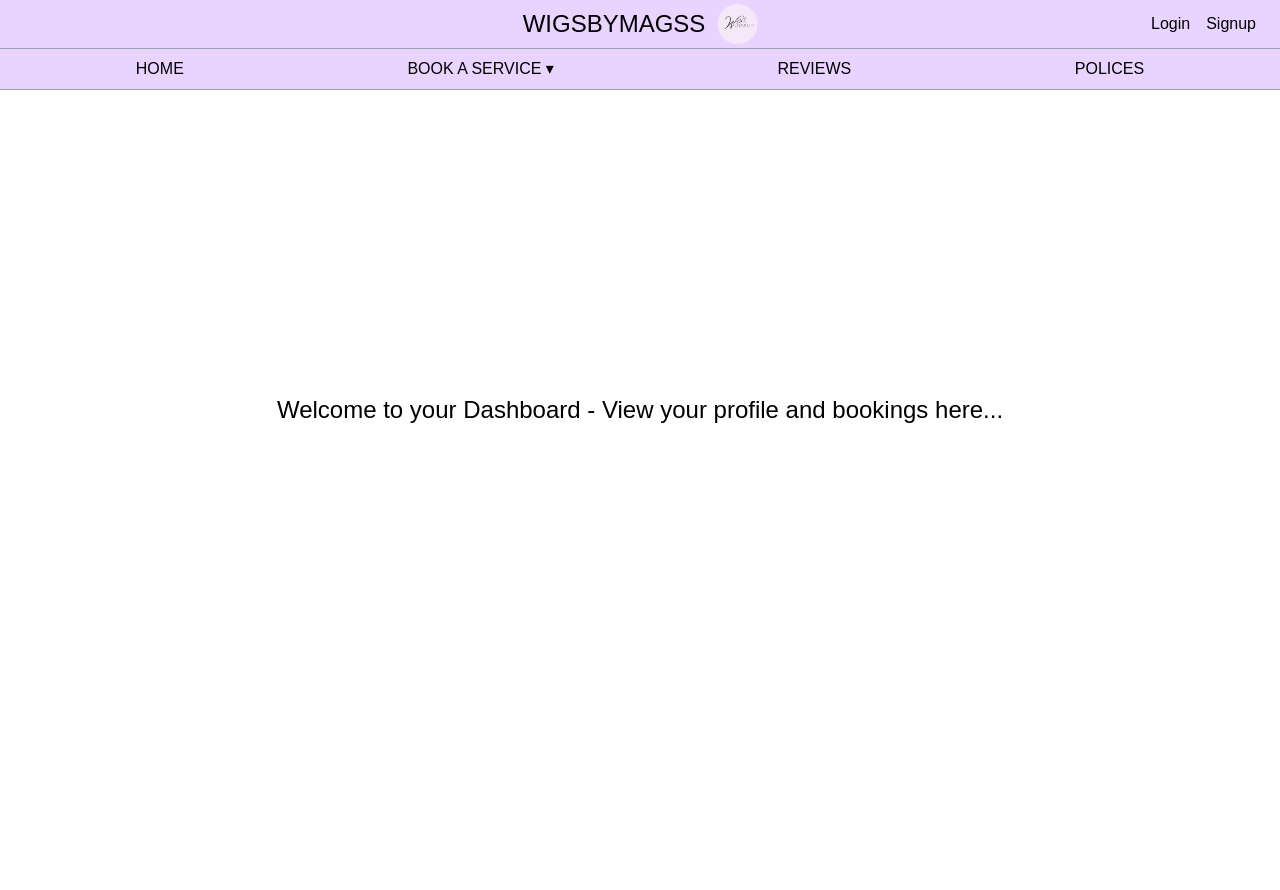
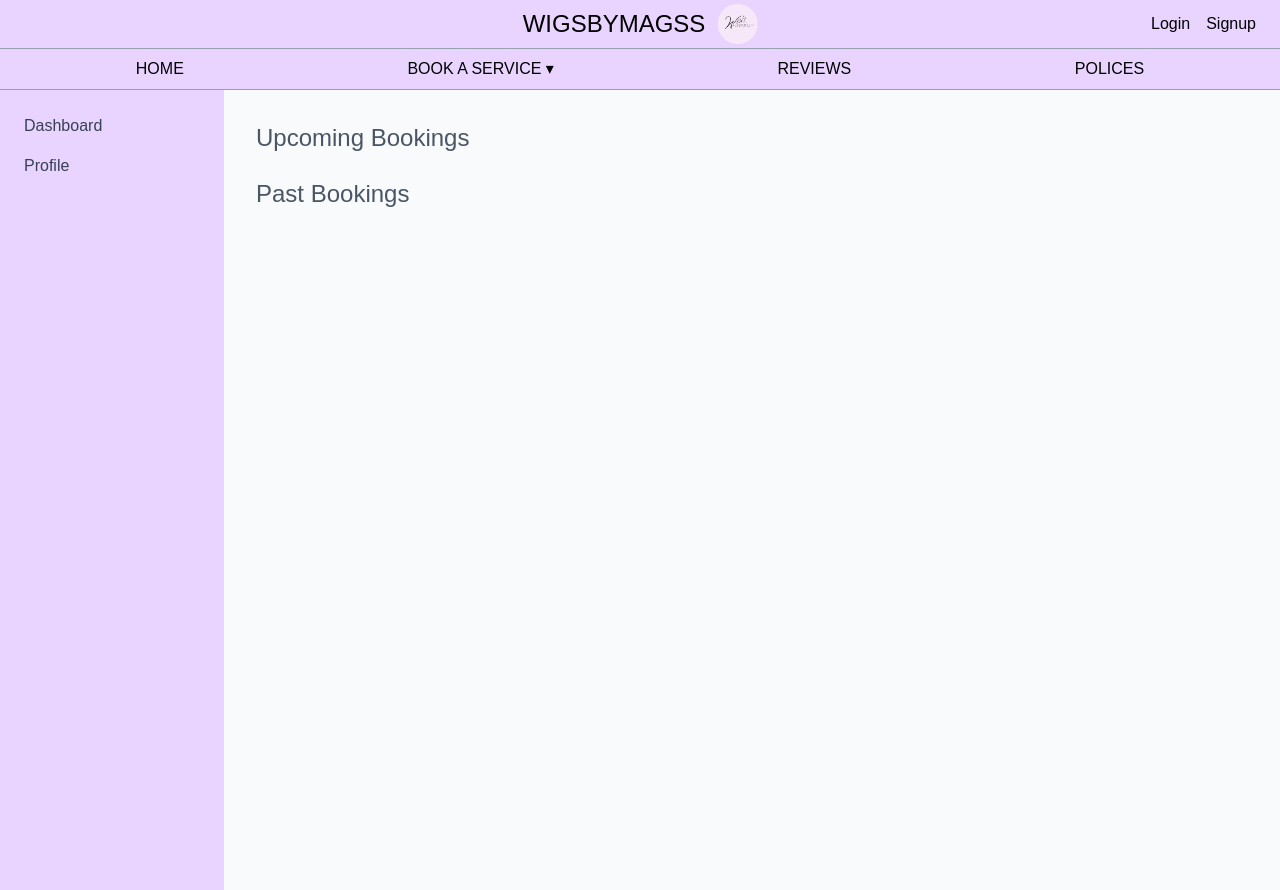
Before and after one commit to margaretajibola/WigsbymagssBookingWebsite, a Next.js app in the folder my-booking-app/: page /user in a window 1280 px wide. Before the commit the page ends 800 px from the top, so only its background shows below. Built offline with nearby package versions, Linux system fonts and the light colour scheme; no server answers; a web font is replaced by a local one.

Commit message:
pages for user dashboard

```diff
--- /dev/null
+++ b/my-booking-app/app/user/layout.tsx
@@ -0,0 +1,14 @@
+import Sidebar from "@/components/layout/Sidebar";
+
+export default function UserLayout({ children }: { children: React.ReactNode }) {
+  return (
+    <div className="flex">
+      {/* Sidebar only — global Navbar already comes from app/layout.tsx */}
+      <Sidebar role="user" />
+
+      <main className="flex-1 p-8 bg-gray-50 min-h-screen">
+        {children}
+      </main>
+    </div>
+  );
+}
--- a/my-booking-app/app/user/page.tsx
+++ b/my-booking-app/app/user/page.tsx
@@ -1,11 +1,18 @@
-// app/user/page.tsx (server component)
+// app/user/page.tsx
 
 export default async function UserDashboard() {
 
   // render protected content...
   return (
-    <div className="flex flex-col items-center justify-center h-[80vh] gap-6">
-      <h1 className="text-2xl text-black">Welcome to your Dashboard - View your profile and bookings here...</h1>
+    <div>
+      <h1 className="text-2xl font-medium text-gray-600 mb-6">
+        Upcoming Bookings
+      </h1>
+
+      <h1 className="text-2xl font-medium text-gray-600 mb-6">
+        Past Bookings
+      </h1>
+
     </div>
   );
 }
--- a/my-booking-app/app/user/profile/page.tsx
+++ b/my-booking-app/app/user/profile/page.tsx
@@ -0,0 +1,11 @@
+// app/admin/services/page.tsx
+
+export default function UserProfile() {
+  return (
+    <div>
+      <h1 className="text-2xl font-medium text-gray-600 mb-6">
+        Update Profile
+      </h1>
+    </div>
+  );
+}
```
Also changed, not shown: my-booking-app/app/user/bookings/page.tsx (deleted).
